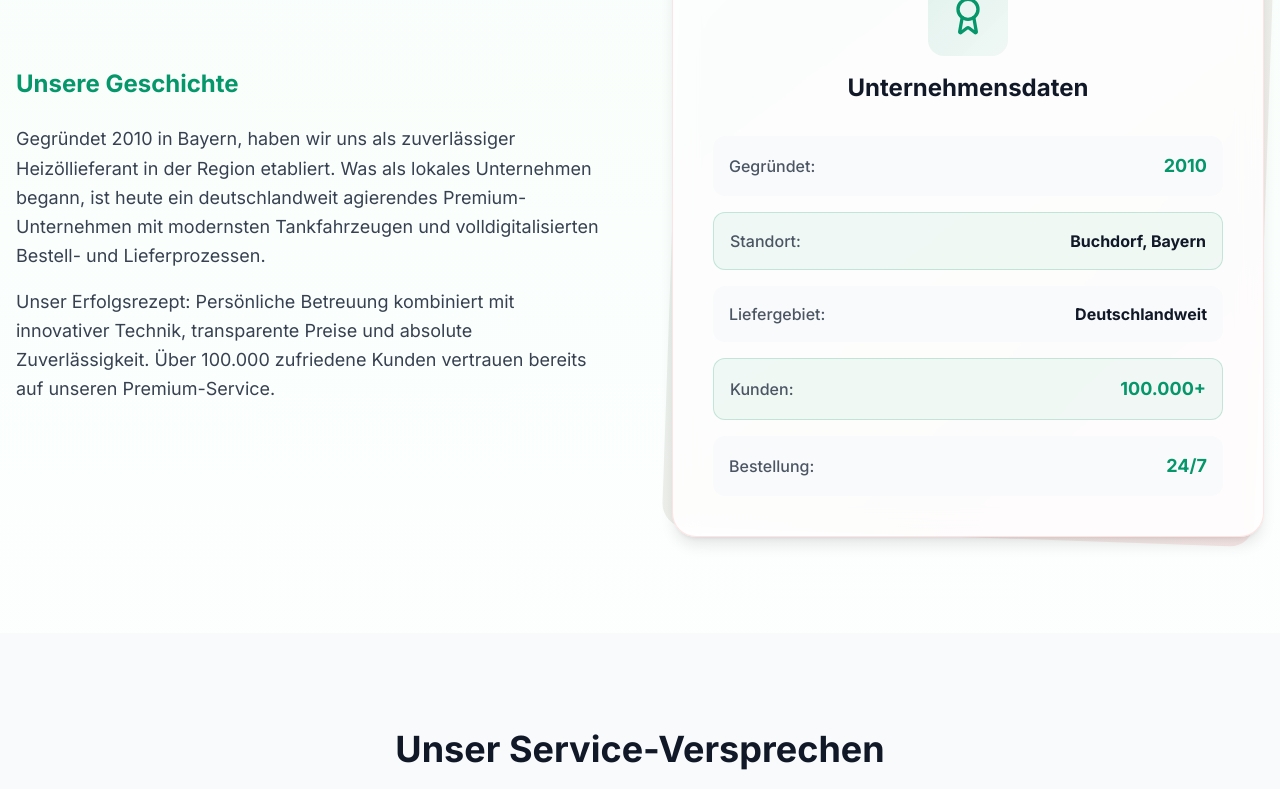
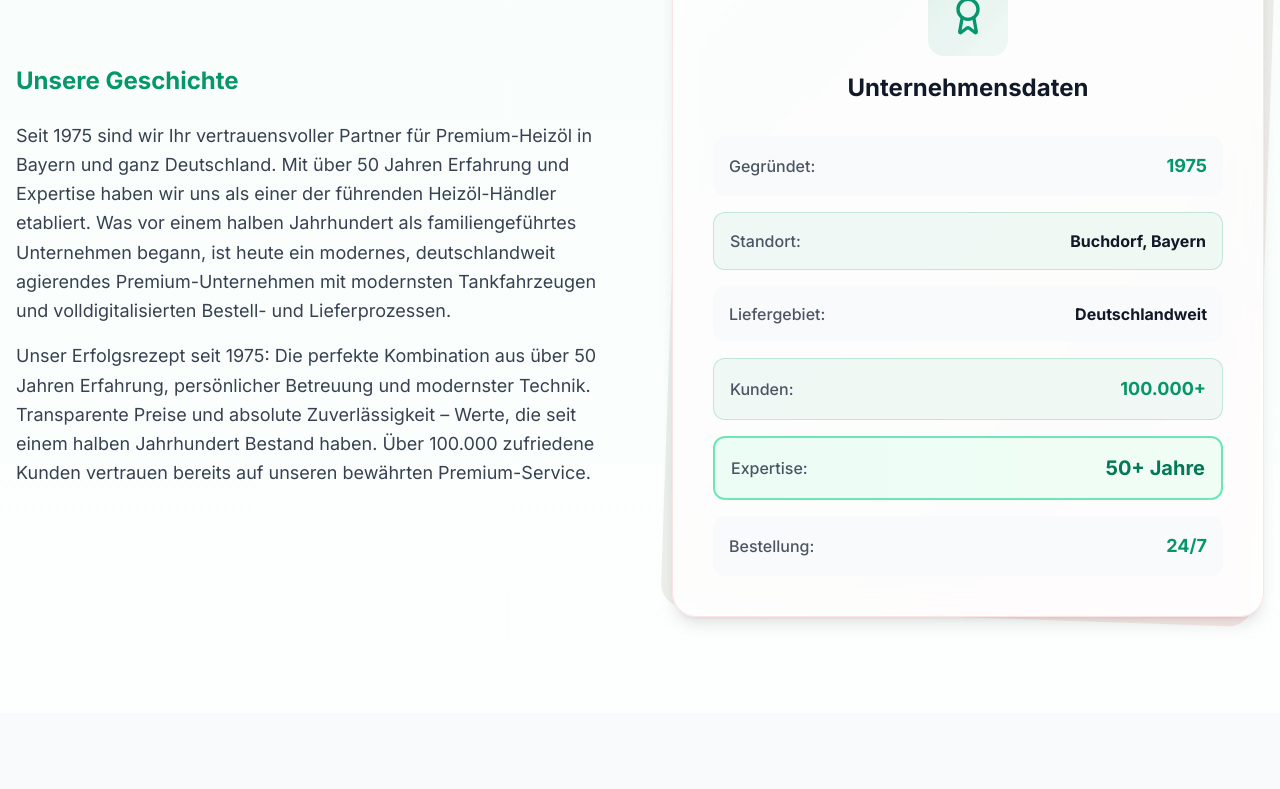
Before and after one commit to dvvvvv411/blueline-heizoel-92303, a React (Vite) app: page /ueber-uns in a window 1280 px wide. Shown: the part 760-1549 px from the top of the page. Built offline with nearby package versions, Linux system fonts and the light colour scheme.

Commit message:
Update company founding year

```diff
--- a/src/components/CompanySection.tsx
+++ b/src/components/CompanySection.tsx
@@ -87,8 +87,9 @@ const CompanySection = () => {
 
             <div className="space-y-6 text-lg text-gray-600 leading-relaxed mb-12">
               <p>
-                Treffer Heizöl – Ihr verlässlicher Partner aus Bayern für Premium-Heizöl in ganz Deutschland.
-                Von unserem Standort in Bayern aus beliefern wir Privat- und Geschäftskunden bundesweit mit erstklassigem Heizöl zu unschlagbaren Konditionen.
+                Seit 1975 Ihr verlässlicher Partner für Premium-Heizöl aus Bayern.
+                Mit über 50 Jahren Erfahrung und Expertise beliefern wir Privat- und
+                Geschäftskunden bundesweit mit erstklassigem Heizöl zu unschlagbaren Konditionen.
               </p>
 
               <p>
@@ -97,8 +98,10 @@ const CompanySection = () => {
               </p>
 
               <p>
-                Unser Versprechen: Transparente Preise, verlässlicher Premium-Service und kostenlose Lieferung ab 2.000 Litern deutschlandweit.
-                <span className="font-semibold text-gray-900">Über 100.000 zufriedene Kunden in ganz Deutschland</span> vertrauen auf Treffer Heizöl.
+                Unser Versprechen seit 1975: Transparente Preise, bewährter Premium-Service
+                und kostenlose Lieferung ab 2.000 Litern deutschlandweit.
+                50 Jahre Erfahrung, über 100.000 zufriedene Kunden in ganz Deutschland –
+                das ist die Treffer Heizöl Garantie.
               </p>
             </div>
 
--- a/src/components/HeroSection.tsx
+++ b/src/components/HeroSection.tsx
@@ -1,7 +1,7 @@
 
 import { useState, useEffect } from 'react';
 import PriceCalculator from './PriceCalculator';
-import { Star, Truck } from 'lucide-react';
+import { Star, Truck, Award } from 'lucide-react';
 
 const HeroSection = () => {
   // Handle hash-based navigation to price calculator
@@ -72,7 +72,12 @@ const HeroSection = () => {
         <div className="grid lg:grid-cols-2 gap-12 items-center">
           {/* Left Column - Content */}
           <div className="space-y-10 animate-fade-in">
-            {/* Trust Badge */}
+            {/* Trust Badges */}
+            <div className="flex flex-wrap gap-3">
+              <div className="inline-flex items-center gap-2 bg-white/80 backdrop-blur-sm border border-gray-200 rounded-full px-4 py-2 shadow-sm">
+                <Award className="w-4 h-4 text-emerald-600" />
+                <span className="text-sm font-medium text-gray-700">Seit 1975 – 50 Jahre Expertise</span>
+              </div>
               <div className="inline-flex items-center gap-2 bg-white/80 backdrop-blur-sm border border-gray-200 rounded-full px-4 py-2 shadow-sm">
                 <div className="flex">
                   {[...Array(5)].map((_, i) => (
@@ -80,6 +85,7 @@ const HeroSection = () => {
                   ))}
                 </div>
                 <span className="text-sm font-medium text-gray-700">100.000+ zufriedene Kunden</span>
+              </div>
             </div>
 
             {/* Main Headlines */}
@@ -139,8 +145,9 @@ const HeroSection = () => {
             {/* CTA Section */}
             <div className="space-y-4">
               <p className="text-xl text-gray-700 leading-relaxed">
-                Als führender Heizöl-Händler aus Bayern liefern wir Premium-Qualität zu
-                <span className="font-semibold text-emerald-600"> bis zu 30% günstigeren Preisen</span> als lokale Anbieter – deutschlandweit.
+                Seit 1975 liefern wir als traditionsreicher Heizöl-Händler aus Bayern Premium-Qualität
+                zu<span className="font-semibold text-emerald-600"> bis zu 30% günstigeren Preisen</span> als lokale Anbieter – deutschlandweit.
+                50 Jahre Erfahrung garantieren höchste Qualität und Zuverlässigkeit.
               </p>
               <div className="flex items-center gap-2 text-sm text-gray-600">
                 <div className="w-2 h-2 bg-green-500 rounded-full animate-pulse"></div>
--- a/src/components/TrustSection.tsx
+++ b/src/components/TrustSection.tsx
@@ -39,9 +39,9 @@ const TrustSection = () => {
     },
     {
       icon: Award,
-      value: "99%",
-      label: "Weiterempfehlung",
-      sublabel: "von unseren Kunden",
+      value: "50+",
+      label: "Jahre Expertise",
+      sublabel: "seit 1975",
       color: "from-emerald-400 to-green-500"
     },
     {
--- a/src/components/USPSection.tsx
+++ b/src/components/USPSection.tsx
@@ -48,7 +48,7 @@ const USPSection = () => {
             Warum <span className="gradient-text">Treffer Heizöl</span>?
           </h2>
           <p className="text-xl text-gray-600 max-w-3xl mx-auto leading-relaxed">
-            Treffer Heizöl – Premium Heizöl aus Bayern für ganz Deutschland. Entdecken Sie unsere überzeugenden Vorteile und verlässlichen Service.
+            Seit 1975 – Ihr Partner für Premium Heizöl aus Bayern. 50 Jahre Erfahrung, auf die Sie sich verlassen können.
           </p>
         </div>
 
--- a/src/data/companyInfo.ts
+++ b/src/data/companyInfo.ts
@@ -22,8 +22,8 @@ export const companyInfo = {
   ceo: "",
 
   // Business Information
-  foundingYear: "2010",
-  yearsOfExperience: "15+",
+  foundingYear: "1975",
+  yearsOfExperience: "50+",
 
   // Assets
   logo: "/lovable-uploads/treffer-logo.png",
--- a/src/data/structuredData.ts
+++ b/src/data/structuredData.ts
@@ -20,7 +20,7 @@ export const companyStructuredData = {
     "postalCode": "86675",
     "addressCountry": "DE"
   },
-  "foundingDate": "2010",
+  "foundingDate": "1975",
   "numberOfEmployees": "10-50",
   "description": "Premium Heizöl ab 70 Cent pro Liter mit kostenloser Lieferung ab 2.000L deutschlandweit.",
   "areaServed": {
--- a/src/pages/UeberUns.tsx
+++ b/src/pages/UeberUns.tsx
@@ -54,15 +54,18 @@ const UeberUns = () => {
                 <h3 className="text-2xl font-bold mb-6 text-primary">Unsere Geschichte</h3>
                 <div className="space-y-4">
                   <p className="text-gray-700 leading-relaxed text-lg">
-                    Gegründet 2010 in Bayern, haben wir uns als zuverlässiger Heizöllieferant
-                    in der Region etabliert. Was als lokales Unternehmen begann, ist heute
-                    ein deutschlandweit agierendes Premium-Unternehmen mit modernsten Tankfahrzeugen
-                    und volldigitalisierten Bestell- und Lieferprozessen.
+                    Seit 1975 sind wir Ihr vertrauensvoller Partner für Premium-Heizöl in Bayern
+                    und ganz Deutschland. Mit über 50 Jahren Erfahrung und Expertise haben wir uns
+                    als einer der führenden Heizöl-Händler etabliert. Was vor einem halben Jahrhundert
+                    als familiengeführtes Unternehmen begann, ist heute ein modernes, deutschlandweit
+                    agierendes Premium-Unternehmen mit modernsten Tankfahrzeugen und volldigitalisierten
+                    Bestell- und Lieferprozessen.
                   </p>
                   <p className="text-gray-700 leading-relaxed text-lg">
-                    Unser Erfolgsrezept: Persönliche Betreuung kombiniert mit innovativer Technik,
-                    transparente Preise und absolute Zuverlässigkeit. Über 100.000 zufriedene Kunden
-                    vertrauen bereits auf unseren Premium-Service.
+                    Unser Erfolgsrezept seit 1975: Die perfekte Kombination aus über 50 Jahren
+                    Erfahrung, persönlicher Betreuung und modernster Technik. Transparente Preise
+                    und absolute Zuverlässigkeit – Werte, die seit einem halben Jahrhundert Bestand haben.
+                    Über 100.000 zufriedene Kunden vertrauen bereits auf unseren bewährten Premium-Service.
                   </p>
                 </div>
               </div>
@@ -81,7 +84,7 @@ const UeberUns = () => {
                 <div className="space-y-4">
                   <div className="flex justify-between items-center p-4 bg-gray-50 rounded-xl">
                     <span className="text-gray-600 font-medium">Gegründet:</span>
-                    <span className="font-bold text-primary text-lg">2010</span>
+                    <span className="font-bold text-primary text-lg">1975</span>
                   </div>
                   <div className="flex justify-between items-center p-4 bg-primary/5 rounded-xl border border-primary/20">
                     <span className="text-gray-600 font-medium">Standort:</span>
@@ -94,6 +97,10 @@ const UeberUns = () => {
                   <div className="flex justify-between items-center p-4 bg-primary/5 rounded-xl border border-primary/20">
                     <span className="text-gray-600 font-medium">Kunden:</span>
                     <span className="font-bold text-primary text-lg">100.000+</span>
+                  </div>
+                  <div className="flex justify-between items-center p-4 bg-gradient-to-r from-emerald-50 to-green-50 rounded-xl border-2 border-emerald-300">
+                    <span className="text-gray-600 font-medium">Expertise:</span>
+                    <span className="font-bold text-emerald-700 text-xl">50+ Jahre</span>
                   </div>
                   <div className="flex justify-between items-center p-4 bg-gray-50 rounded-xl">
                     <span className="text-gray-600 font-medium">Bestellung:</span>
@@ -318,7 +325,7 @@ const UeberUns = () => {
                     <p className="text-gray-700"><strong className="text-primary">USt-ID:</strong> DE427997071</p>
                   </div>
                   <div className="p-3 bg-white/60 rounded-xl border border-white/40">
-                    <p className="text-gray-700"><strong className="text-primary">Gründung:</strong> 2010</p>
+                    <p className="text-gray-700"><strong className="text-primary">Gründung:</strong> 1975</p>
                   </div>
 
                   <div className="mt-6 p-4 bg-gray-50/80 rounded-xl border border-gray-200/50">
```
Lines whose indentation alone changed are shown as unchanged.
